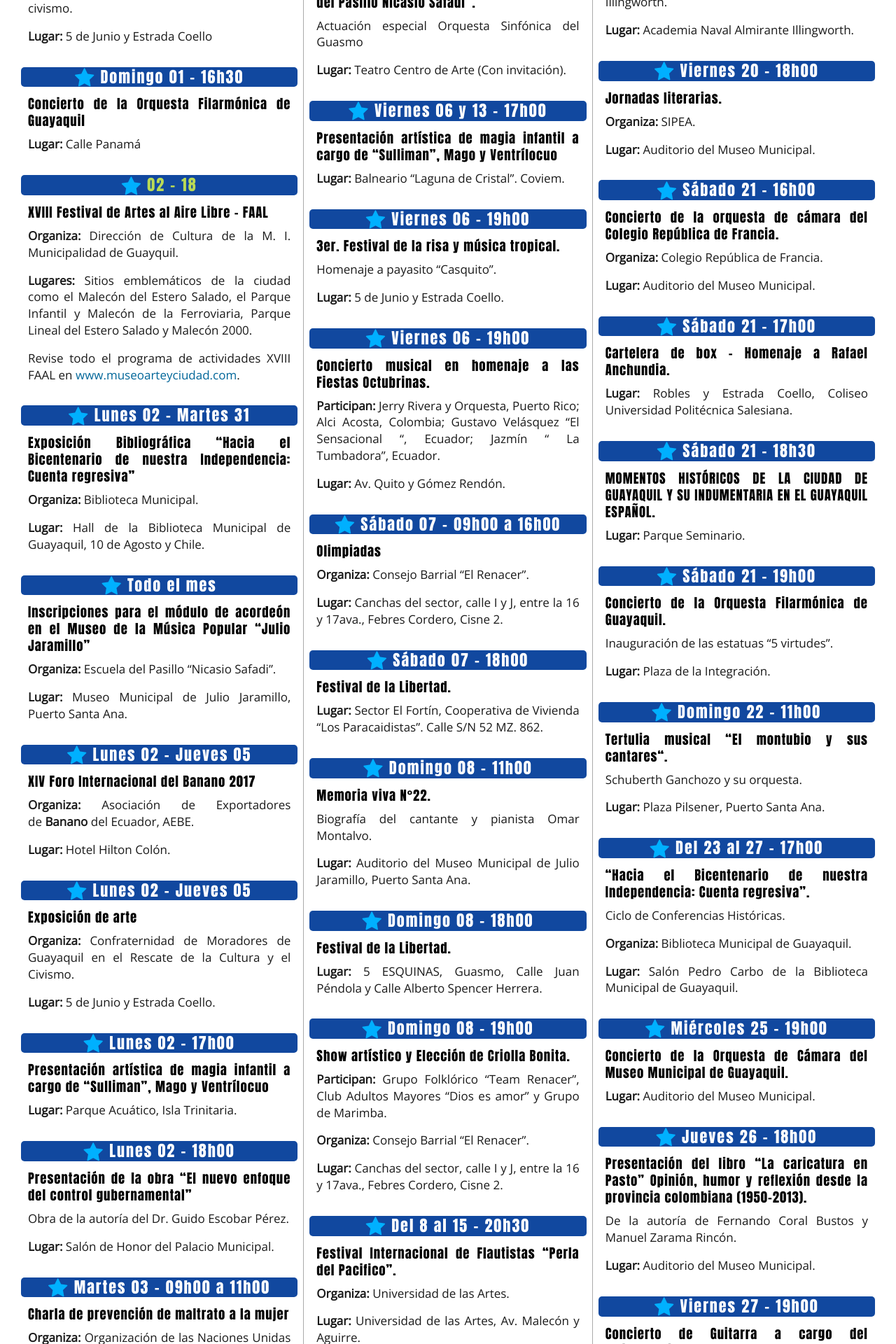
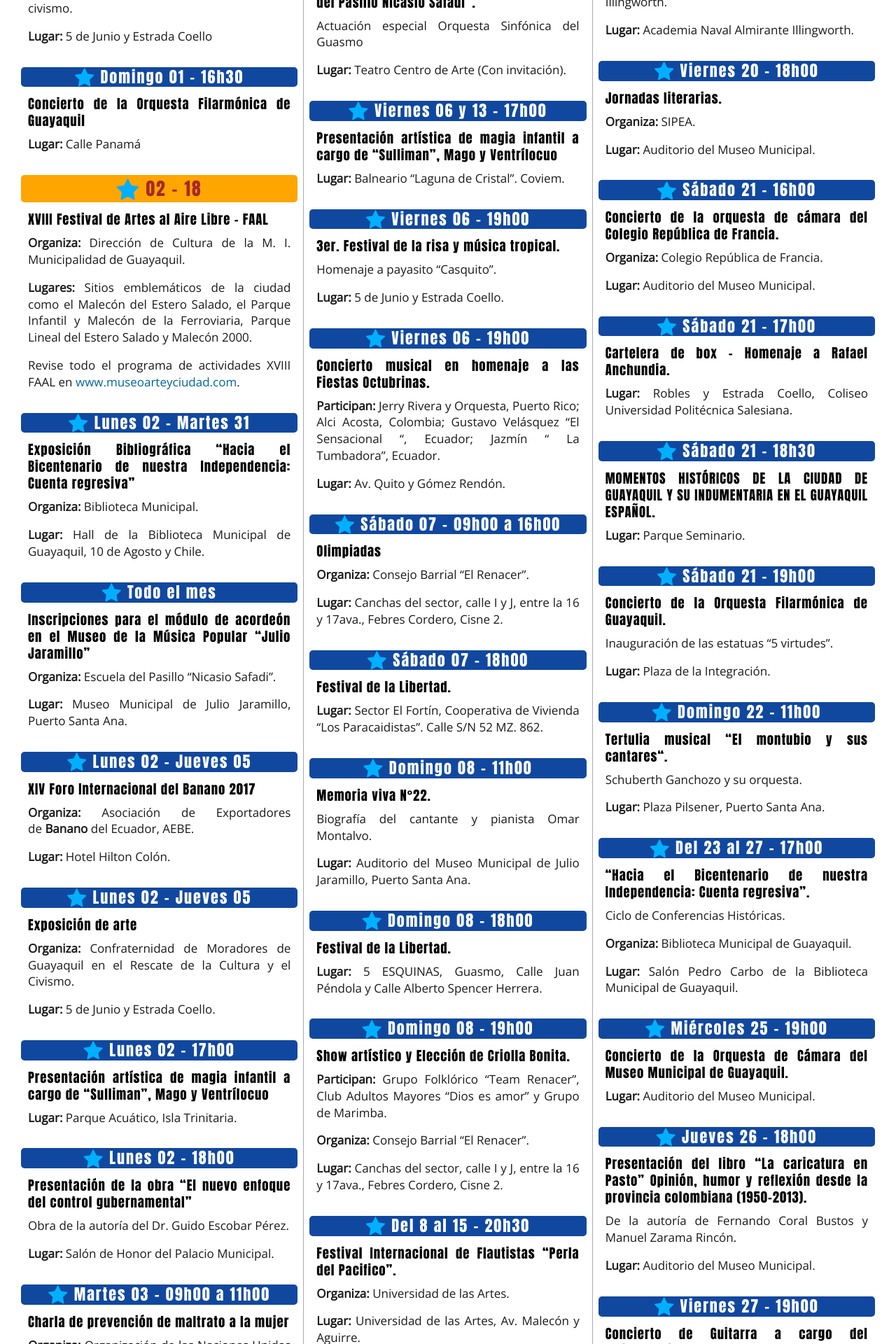
Before and after one commit to ybarbouro/musmusgye, a Jekyll site: the page built from agenda.md, in a window 1280 px wide. Shown: the part 1287-3207 px from the top of the page at 70% size. Built offline with Jekyll 4.4.1, drawn with Linux system fonts in a browser that asks for light colours; some web fonts are replaced.

Commit message:
ahora es yes...

```diff
--- a/_layouts/agenda.html
+++ b/_layouts/agenda.html
@@ -84,6 +84,17 @@
         .main-content p {
           padding: 0 10px;
           font-family:"Open Sans", sans-serif;
+        }
+        .main-content h3{
+          font-family: "Impact", sans-serif;
+          font-weight: 400;
+          font-size: 1.5em;
+          line-height: 1.5em;
+          letter-spacing: 2px;
+          text-align: center;
+          background-color: orange;
+          color: brown;
+          border-radius: 5px;
         }
         .main-content h4{
           font-family: "Impact", sans-serif;
--- a/agenda.md
+++ b/agenda.md
@@ -32,10 +32,10 @@ Homenaje a los artistas Liliam Suárez y Jacinto Moreno
 
 **Lugar:** Calle Panamá
 
-#### <span style="color:#BADA55;"><i class="fa fa-star fa-lg star"></i> 02 - 18</span>
+### <i class="fa fa-star fa-lg star"></i> 02 - 18
 ##### XVIII Festival de Artes al Aire Libre - FAAL
 
-**Organiza:** Dirección de Cultura de la M. I. Municipalidad de Guayquil.
+**Organiza:** Dirección de Cultura de la M. I. Municipalidad de Guayaquil.
 
 **Lugares:** Sitios emblemáticos de la ciudad como el Malecón del Estero Salado, el Parque Infantil y Malecón de la Ferroviaria, Parque Lineal del Estero Salado y Malecón 2000.
 
```
